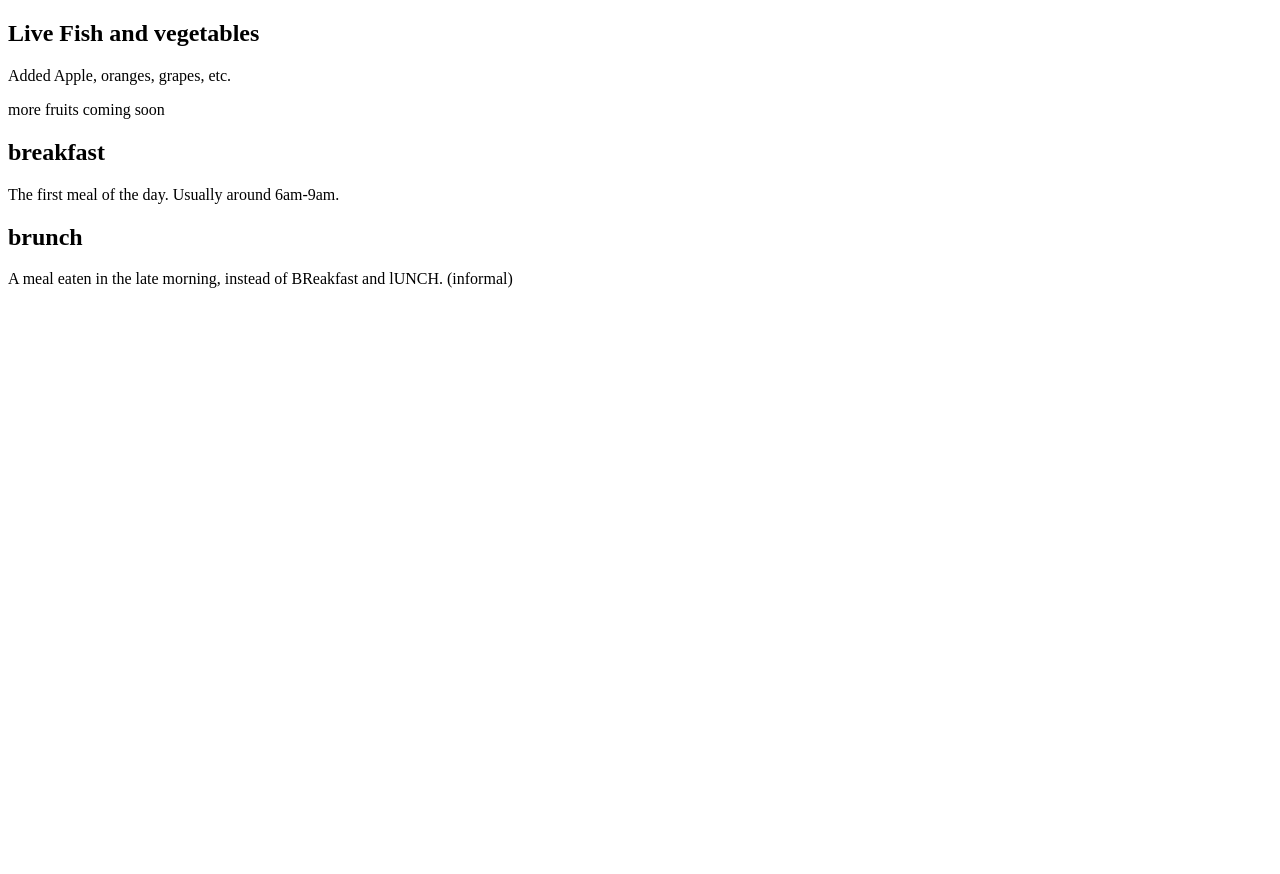
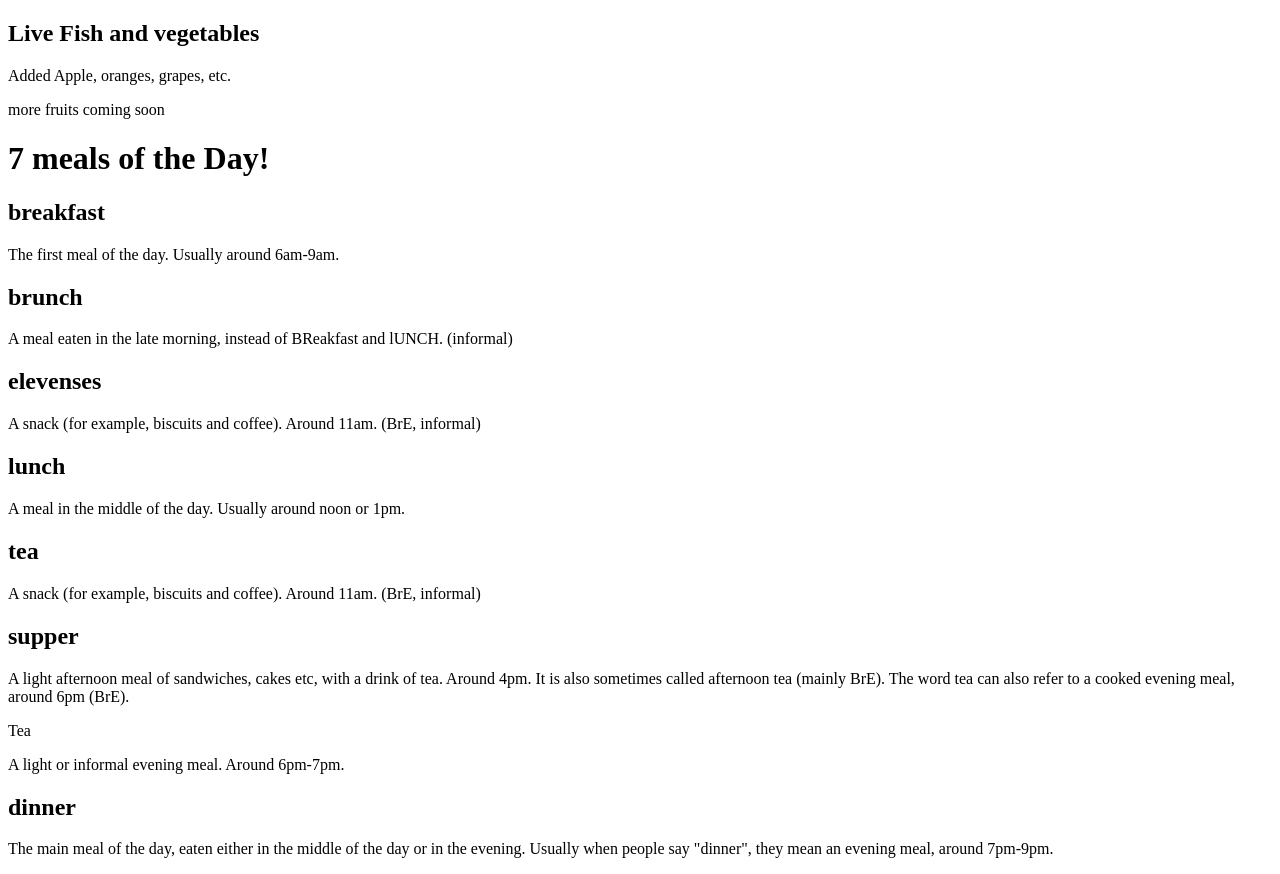
Before and after one commit to ProgrammingHero1/green-grocey-mart, a plain HTML site: page index.html in a window 1280 px wide. Before the commit the page ends 800 px from the top, so only its background shows below. Drawn offline with Linux system fonts and the light colour scheme.

Commit message:
added more meals

```diff
--- a/index.html
+++ b/index.html
@@ -9,13 +9,48 @@
     <h2>Live Fish and vegetables</h2>
     <p>Added Apple, oranges, grapes, etc.</p>
     <p>more fruits coming soon</p>
-   <div> <div>
+   <div>
+    <h1>7 meals of the Day!</h1>
+    <div>
     <h2>breakfast</h2>
     <p>The first meal of the day. Usually around 6am-9am.</p>
   </div>
   <div>
       <h2>brunch</h2>
         <p> A meal eaten in the late morning, instead of BReakfast and lUNCH. (informal)</h2></p>
-  </div></div>
+  </div>
+  <div>
+    <h2>  elevenses</h2>
+    <p>A snack (for example, biscuits and coffee). Around 11am. (BrE, informal)</p>
+  </div>
+  <div>
+    <h2>  lunch</h2>
+    <p>A meal in the middle of the day. Usually around noon or 1pm.</p>
+  </div>
+  <div>
+    <h2>  tea</h2>
+    <p>A snack (for example, biscuits and coffee). Around 11am. (BrE, informal)</p>
+  </div>
+  <div>
+    <h2> supper</h2>
+    <p>A light afternoon meal of sandwiches, cakes etc, with a drink of tea. Around 4pm. It is also sometimes called afternoon tea (mainly BrE). The word tea can also refer to a cooked evening meal, around 6pm (BrE).</p>
+  </div>
+  <div>Tea</h2>
+    <p>A light or informal evening meal. Around 6pm-7pm.</p>
+  </div>
+  <div>
+    <h2>dinner</h2>
+    <p>
+        The main meal of the day, eaten either in the middle of the day or in the evening. Usually when people say "dinner", they mean an evening meal, around 7pm-9pm.</p>
+  </div>
+
+</div>
   </body>
+
+
+
+
+
+
+
 </html>
```
